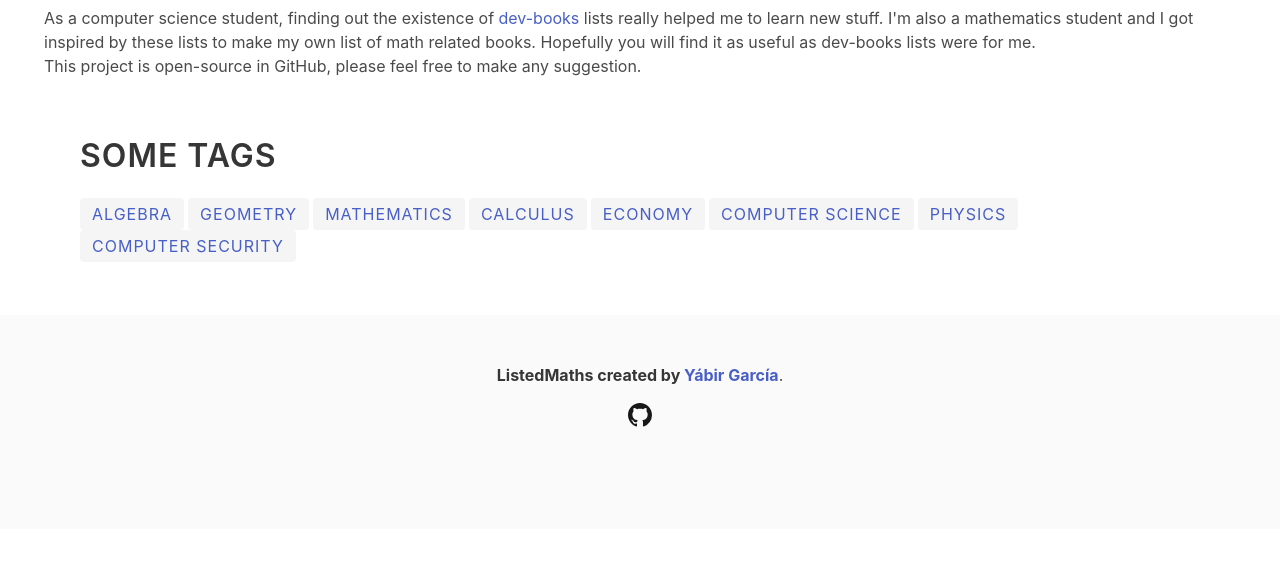
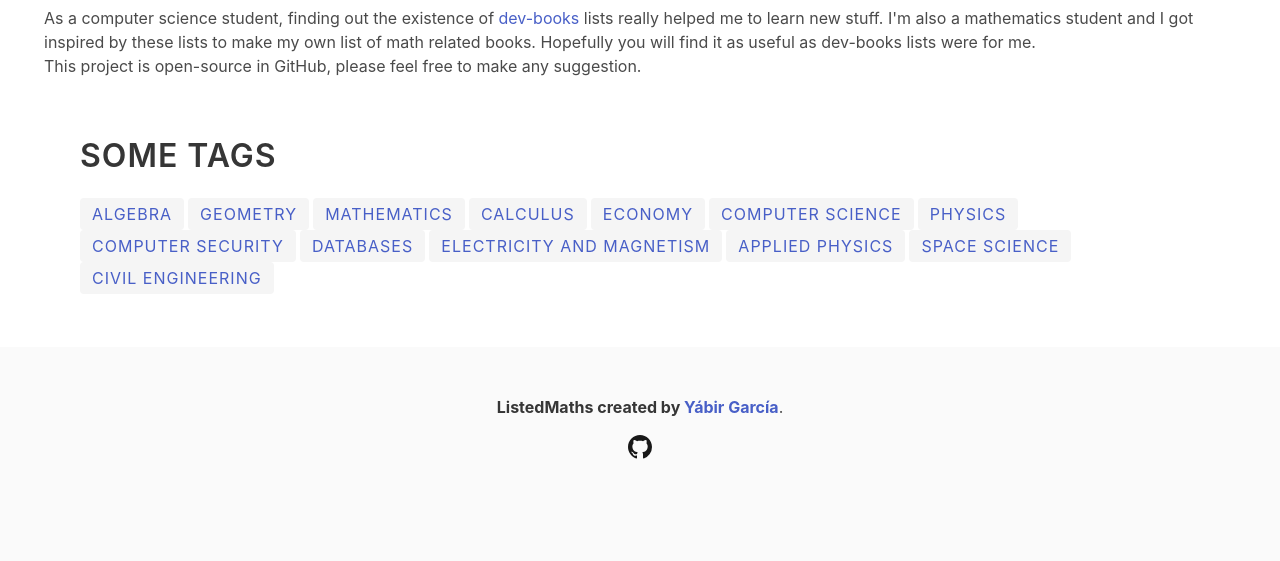
Before and after one commit to yabirgb/maths-books, a Flask app: page / in a window 1280 px wide. Shown: the part 316-877 px from the top of the page. Before the commit the page ends 743 px from the top, so only its background shows below. Run offline with Flask 2, Linux system fonts and the light colour scheme; some libraries are stand-ins or nearby versions.

Commit message:
Added more topics

```diff
--- a/templates/index.html
+++ b/templates/index.html
@@ -30,6 +30,11 @@
       <span class="tag is-medium"><a href="/shelf/903448031/1">Computer science</a></span>
       <span class="tag is-medium"><a href="/shelf/1349978031/1">Physics</a></span>
       <span class="tag is-medium"><a href="/shelf/903454031/1">Computer security</a></span>
+      <span class="tag is-medium"><a href="/shelf/1350116031/1">Databases</a></span>
+      <span class="tag is-medium"><a href="/shelf/4893442031/1">Electricity and magnetism</a></span>
+      <span class="tag is-medium"><a href="/shelf/4893440031/1">Applied physics</a></span>
+      <span class="tag is-medium"><a href="/shelf/4893541031/1">Space Science</a></span>
+      <span class="tag is-medium"><a href="/shelf/4893532031/1">Civil engineering</a></span>
     </p>
     </div>
   </div>
```
